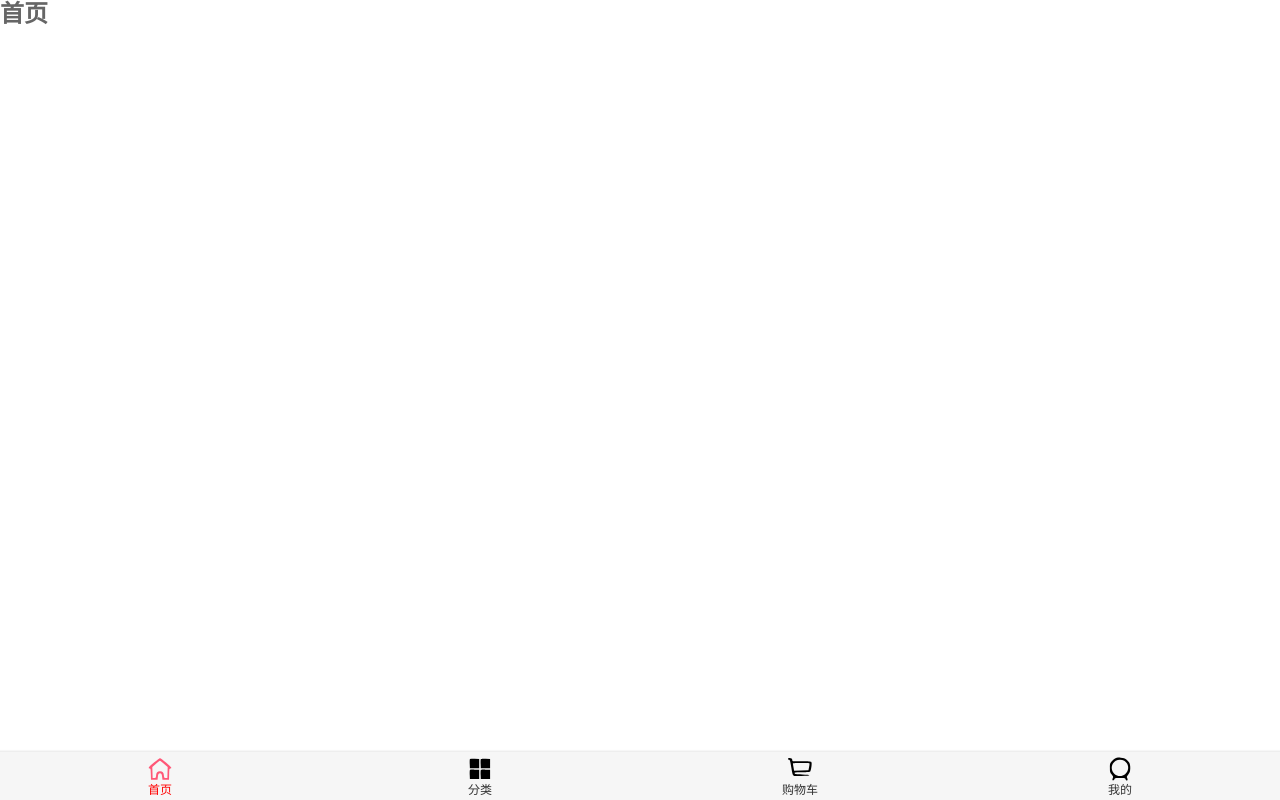
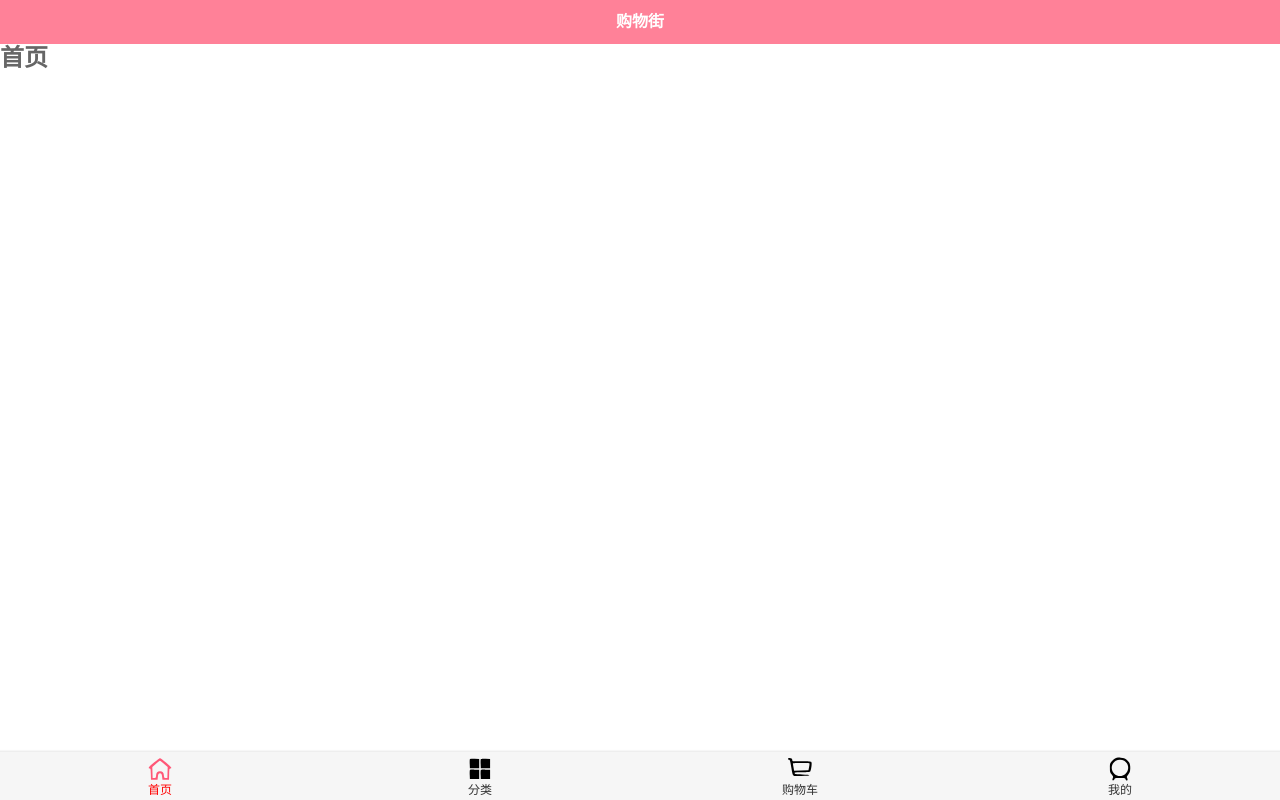
Before and after one commit to SuYxh/xmall, a Vue app: page /home in a window 1280 px wide. Built offline with nearby package versions, Linux system fonts and the light colour scheme.

Commit message:
导航栏封装

```diff
--- a/public/index.html
+++ b/public/index.html
@@ -4,7 +4,7 @@
     <meta charset="utf-8">
     <meta http-equiv="X-UA-Compatible" content="IE=edge">
     <meta name="viewport" content="width=device-width,initial-scale=1.0">
-    <link rel="icon" href="<%= BASE_URL %>favicon.ico">
+    <link rel="icon" href="<%= BASE_URL %>logo.png">
     <title><%= htmlWebpackPlugin.options.title %></title>
   </head>
   <body>
--- /dev/null
+++ b/src/components/common/navbar/NavBar.vue
@@ -0,0 +1,41 @@
+<template>
+  <div id="nav-bar">
+    <div class="nav-left"><slot name="left"></slot></div>
+    <div class="nav-center"><slot name="center">标题</slot></div>
+    <div class="nav-right"><slot name="right"></slot></div>
+  </div>
+</template>
+
+<script>
+	export default {
+		name: "NavBar"
+	}
+</script>
+
+<style scoped>
+  #nav-bar {
+    position: relative;
+    z-index: 10;
+
+    display: flex;
+
+    height: 44px;
+    line-height: 44px;
+    text-align: center;
+
+    /* border-bottom: 1px solid #eee;
+    box-shadow: 0 1px 1px rgba(100,100,100,.08); */
+  }
+
+  .nav-left {
+    width: 60px;
+  }
+
+  .nav-center {
+    flex: 1;
+  }
+
+  .nav-right {
+    width: 60px;
+  }
+</style>
--- a/src/views/home/Home.vue
+++ b/src/views/home/Home.vue
@@ -1,14 +1,26 @@
 <template>
-  <div class="home">
+  <div id="home">
+     <nav-bar class="nav-bar"><div slot="center">购物街</div></nav-bar>
     <h2>首页</h2>
   </div>
 </template>
 
 <script>
 // @ is an alias to /src
-
+import NavBar from '@/components/common/navbar/NavBar'
 
 export default {
-  name: 'Home'
+  name: 'Home',
+  components:{
+    NavBar
+  }
 }
 </script>
+
+<style scoped>
+.nav-bar {
+    background-color: var(--color-tint);
+    font-weight: 700;
+    color: #fff;
+  }
+</style>
```
Also changed, not shown: public/logo.png (added).
